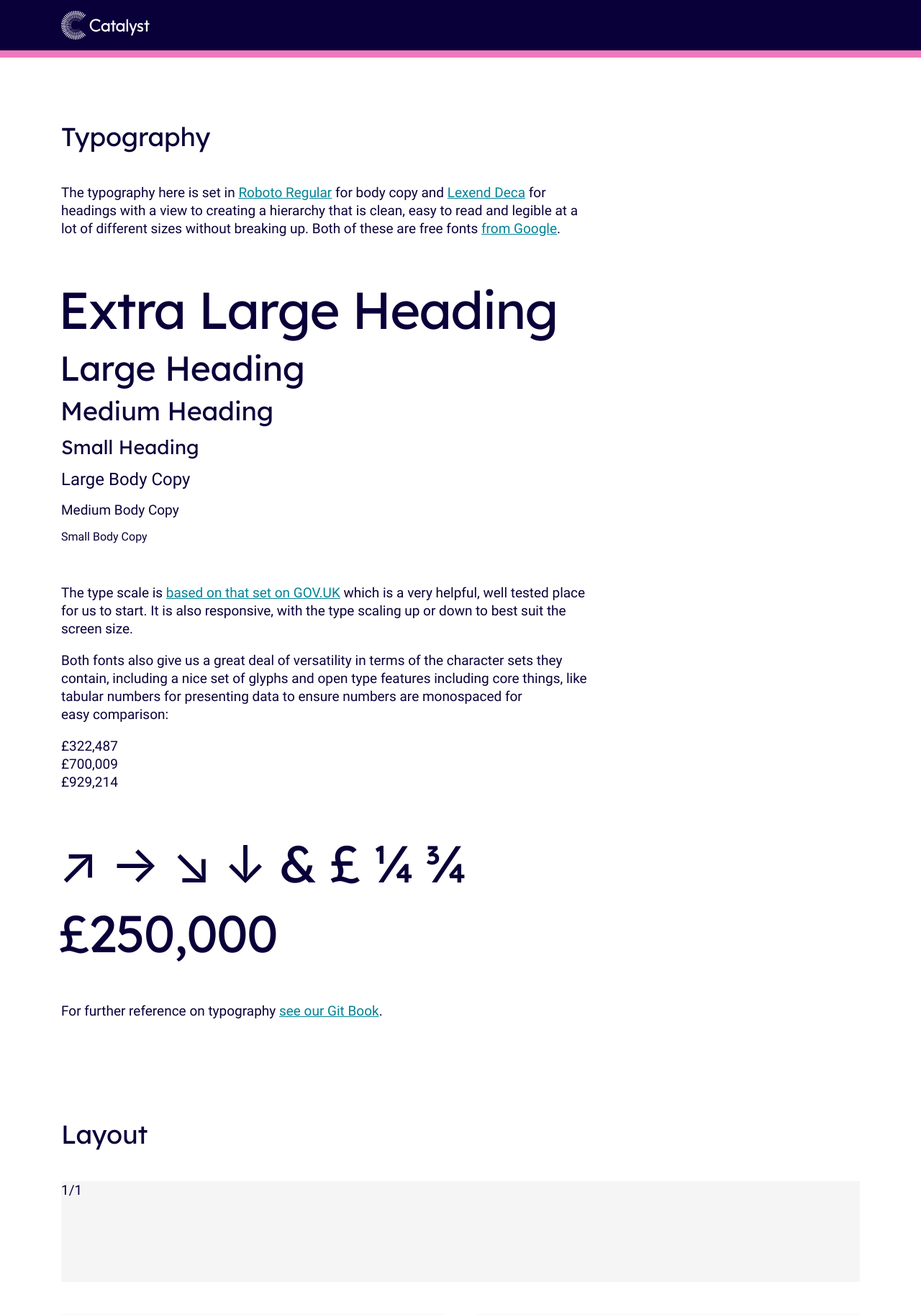
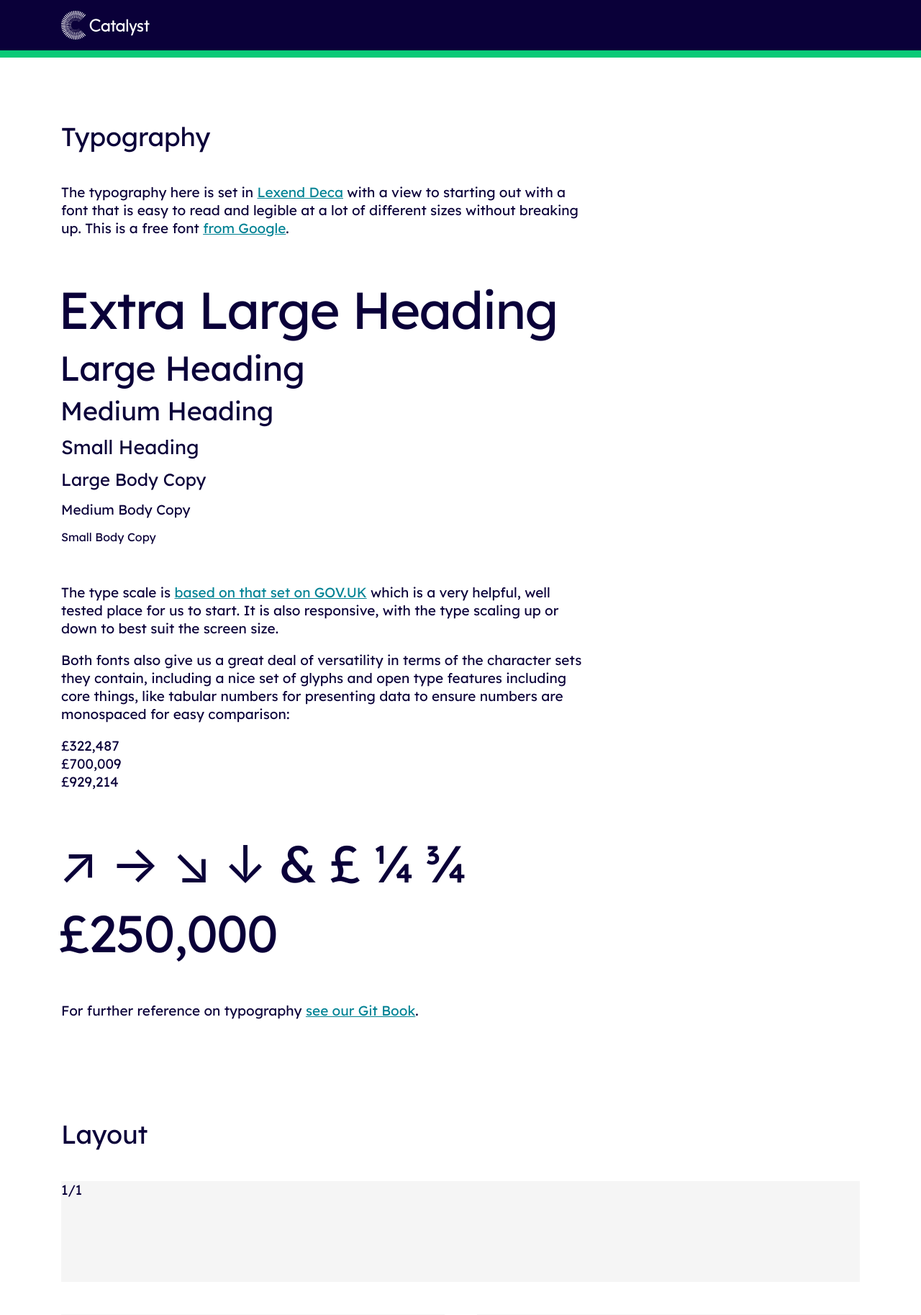
Before and after one commit to WeTheCatalysts/design-system.thecatalyst.org.uk, a PHP site: page / in a window 1280 px wide. Shown: the top 1827 px of the page at 72% size. Run offline with PHP 8.4, Linux system fonts and the light colour scheme.

Commit message:
Remove Roboto, just use Lexend Deca

```diff
--- a/assets/stylesheets/catalyst.css
+++ b/assets/stylesheets/catalyst.css
@@ -11,7 +11,7 @@
   background-color: #ffe8b4; }
 
 .color-5 {
-  background-color: #07ca78; }
+  background-color: #09CA77; }
 
 /* http://meyerweb.com/eric/tools/css/reset/
    v2.0b1 | 201101
@@ -184,7 +184,7 @@ body {
   font-size: 16px;
   line-height: 20px;
   color: #0a0039;
-  font-family: "Roboto-Regular", -apple-system, BlinkMacSystemFont, "Helvetica Neue", Helvetica, Arial, sans-serif;
+  font-family: "LexendDeca-Regular", -apple-system, BlinkMacSystemFont, "Helvetica Neue", Helvetica, Arial, sans-serif;
   margin: 0; }
   @media screen and (min-width: 600px) {
     body {
@@ -197,7 +197,7 @@ body {
 
 .header {
   padding: 15px 0;
-  border-bottom: 10px solid #ee7abb;
+  border-bottom: 10px solid #09CA77;
   max-height: 90px;
   background-color: #0a0039; }
 
--- a/assets/stylesheets/catalyst.scss
+++ b/assets/stylesheets/catalyst.scss
@@ -25,7 +25,7 @@ body {
 
 .header {
   padding: 15px 0;
-  border-bottom: 10px solid $pink;
+  border-bottom: 10px solid $green;
   max-height: 90px;
   background-color: $brand-navy;
 }
--- a/assets/stylesheets/config/_colours.scss
+++ b/assets/stylesheets/config/_colours.scss
@@ -9,7 +9,7 @@ $red: #ff5c5c;
 $pink: #ee7abb;
 $turquoise: #22cae1;
 $yellow: #ffe8b4;
-$green: #07ca78;
+$green: #09CA77;
 
 .color-1 { background-color:$red; }
 .color-2 { background-color:$pink; }
--- a/assets/stylesheets/config/_variables.scss
+++ b/assets/stylesheets/config/_variables.scss
@@ -16,8 +16,8 @@ $matter-regular: 'Matter-Regular', -apple-system, BlinkMacSystemFont, "Helvetica
 $matter-semi-bold: 'Matter-SemiBold', -apple-system, BlinkMacSystemFont, "Helvetica Neue", Helvetica, Arial, sans-serif;
 
 // Fonts to use
-$body-font: $roboto-regular;
-$body-font-bold: $roboto-medium;
+$body-font: $lexenddeca-regular;//$roboto-regular;
+$body-font-bold: $lexenddeca-regular;//$roboto-medium;
 $display-font: $lexenddeca-regular;
 $display-font-bold: $lexenddeca-regular;
 $ui-font: $roboto-medium;
--- a/index.html
+++ b/index.html
@@ -34,7 +34,7 @@
         <div class="column-full-width">
           <div class="inner">
             <h2 class="proto-spacer">Typography</h2>
-            <p>The typography here is set in <a href="https://fonts.google.com/specimen/Roboto" target="_blank">Roboto Regular</a> for body copy and <a href="https://fonts.google.com/specimen/Lexend+Deca" target="_blank">Lexend Deca</a> for headings with a view to creating a hierarchy that is clean, easy to read and legible at a lot of different sizes without breaking up. Both of these are free fonts <a href="https://fonts.google.com/">from Google</a>.</p>
+            <p>The typography here is set in <a href="https://fonts.google.com/specimen/Lexend+Deca" target="_blank">Lexend Deca</a> with a view to starting out with a font that is easy to read and legible at a lot of different sizes without breaking up. This is a free font <a href="https://fonts.google.com/">from Google</a>.</p>
             <div class="type">
               <p class="heading-extra-large proto-spacer">Extra Large Heading</p>
               <p class="heading-large proto-spacer">Large Heading</p>
```
